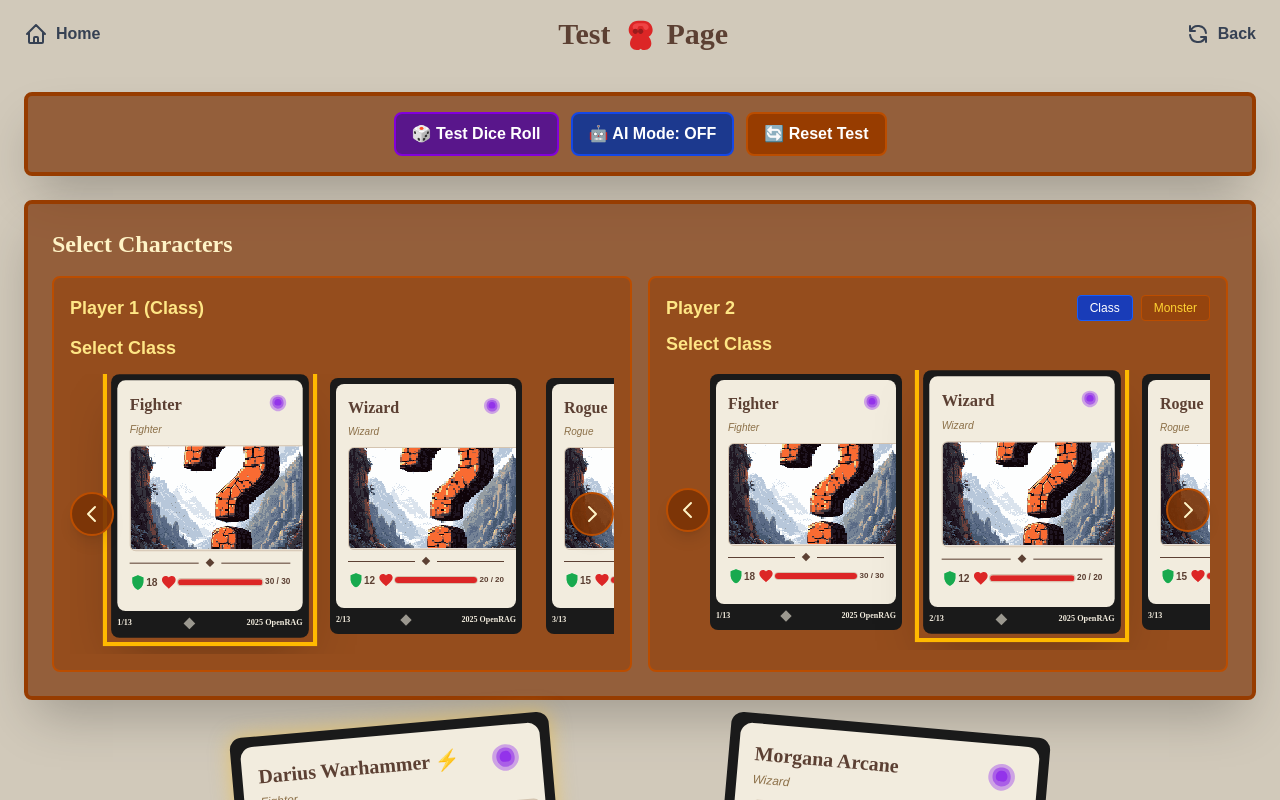
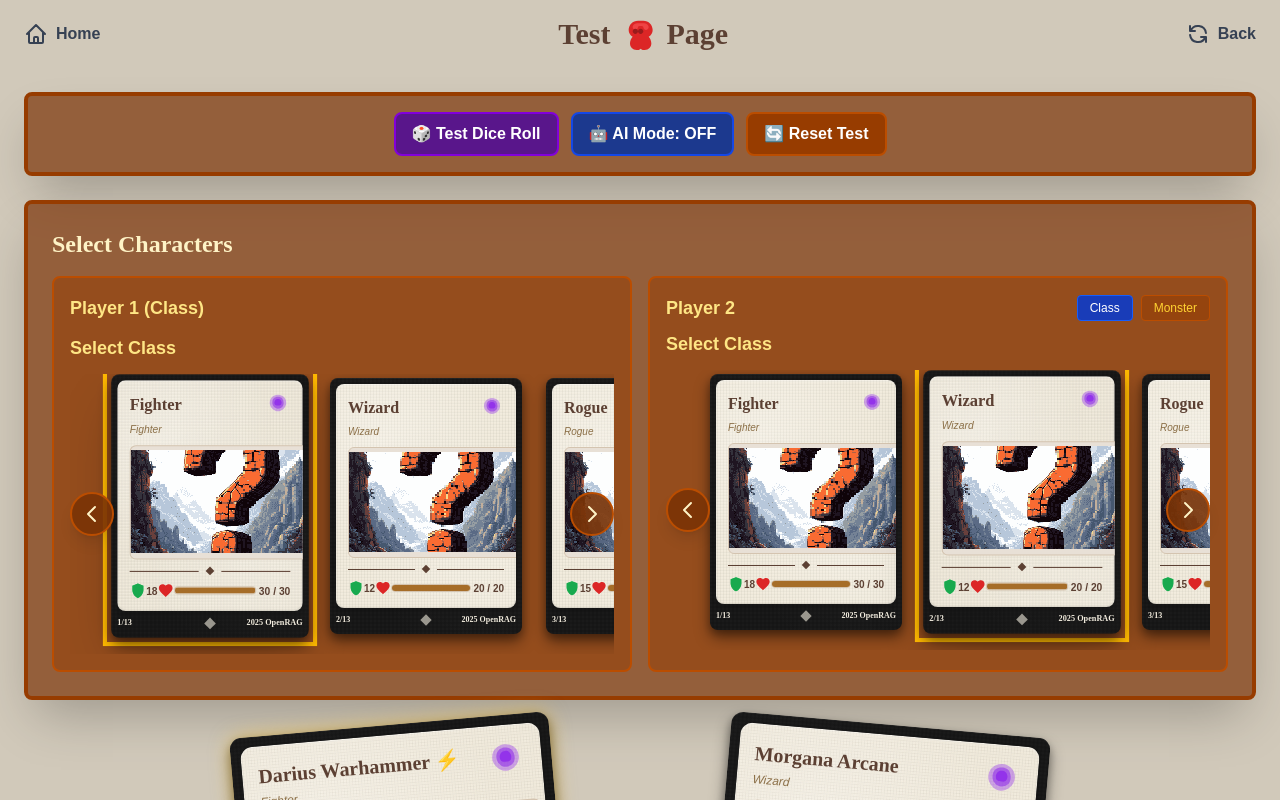
Before and after one commit to SonicDMG/openrag-langflow-app, a Next.js app in the folder typescript/: page /dnd/test in a window 1280 px wide. Shown: the top 800 px of the page. Built offline with nearby package versions, Linux system fonts and the light colour scheme.

Commit message:
Fixed diamond graphic centered in the card wrap

```diff
--- a/typescript/app/dnd/components/CharacterCard.tsx
+++ b/typescript/app/dnd/components/CharacterCard.tsx
@@ -216,10 +216,44 @@ function CharacterCardComponent({
         aspectRatio: '3/4', // Portrait orientation: 3 wide by 4 tall
         padding: framePadding, // Dark frame padding
         boxShadow: isActive
-          ? '0 0 20px rgba(251, 191, 36, 0.5)'
-          : 'none'
+          ? '0 0 20px rgba(251, 191, 36, 0.5), 0 8px 16px rgba(0, 0, 0, 0.4), 0 4px 8px rgba(0, 0, 0, 0.3), inset 0 1px 0 rgba(255, 255, 255, 0.05)'
+          : '0 8px 16px rgba(0, 0, 0, 0.4), 0 4px 8px rgba(0, 0, 0, 0.3), inset 0 1px 0 rgba(255, 255, 255, 0.05)',
+        // Paper texture effect for outer frame
+        backgroundImage: `
+          radial-gradient(circle at 20% 30%, rgba(255, 255, 255, 0.02) 0%, transparent 50%),
+          radial-gradient(circle at 80% 70%, rgba(255, 255, 255, 0.02) 0%, transparent 50%),
+          repeating-linear-gradient(0deg, transparent, transparent 2px, rgba(0, 0, 0, 0.1) 2px, rgba(0, 0, 0, 0.1) 4px),
+          repeating-linear-gradient(90deg, transparent, transparent 2px, rgba(0, 0, 0, 0.1) 2px, rgba(0, 0, 0, 0.1) 4px)
+        `,
+        backgroundSize: '100% 100%, 100% 100%, 4px 4px, 4px 4px',
+        position: 'relative'
       }}
     >
+      {/* Texture overlay for outer frame */}
+      <div
+        className="absolute inset-0 pointer-events-none"
+        style={{
+          borderRadius: borderRadius,
+          background: `
+            repeating-linear-gradient(
+              0deg,
+              rgba(0, 0, 0, 0.03) 0px,
+              transparent 1px,
+              transparent 2px,
+              rgba(0, 0, 0, 0.03) 3px
+            ),
+            repeating-linear-gradient(
+              90deg,
+              rgba(0, 0, 0, 0.03) 0px,
+              transparent 1px,
+              transparent 2px,
+              rgba(0, 0, 0, 0.03) 3px
+            )
+          `,
+          opacity: 0.6,
+          mixBlendMode: 'overlay'
+        }}
+      />
       {/* Inner card with rounded corners */}
       <div
         className="relative overflow-hidden"
@@ -227,9 +261,49 @@ function CharacterCardComponent({
           backgroundColor: '#F2ECDE', // Light beige background
           borderRadius: innerBorderRadius,
           flex: 1,
-          minHeight: 0 // Allow flex to shrink
+          minHeight: 0, // Allow flex to shrink
+          // Paper texture effect for inner card
+          backgroundImage: `
+            radial-gradient(circle at 25% 25%, rgba(255, 255, 255, 0.3) 0%, transparent 50%),
+            radial-gradient(circle at 75% 75%, rgba(255, 255, 255, 0.2) 0%, transparent 50%),
+            radial-gradient(circle at 50% 50%, rgba(0, 0, 0, 0.02) 0%, transparent 50%),
+            repeating-linear-gradient(0deg, transparent, transparent 1px, rgba(0, 0, 0, 0.03) 1px, rgba(0, 0, 0, 0.03) 2px),
+            repeating-linear-gradient(90deg, transparent, transparent 1px, rgba(0, 0, 0, 0.03) 1px, rgba(0, 0, 0, 0.03) 2px)
+          `,
+          backgroundSize: '100% 100%, 100% 100%, 100% 100%, 3px 3px, 3px 3px',
+          // Subtle embossed effect
+          boxShadow: `
+            inset 0 1px 2px rgba(255, 255, 255, 0.5),
+            inset 0 -1px 2px rgba(0, 0, 0, 0.1),
+            0 2px 4px rgba(0, 0, 0, 0.15)
+          `
         }}
       >
+        {/* Paper grain texture overlay */}
+        <div
+          className="absolute inset-0 pointer-events-none"
+          style={{
+            borderRadius: innerBorderRadius,
+            background: `
+              repeating-linear-gradient(
+                0deg,
+                rgba(139, 111, 71, 0.02) 0px,
+                transparent 0.5px,
+                transparent 1px,
+                rgba(139, 111, 71, 0.02) 1.5px
+              ),
+              repeating-linear-gradient(
+                90deg,
+                rgba(139, 111, 71, 0.02) 0px,
+                transparent 0.5px,
+                transparent 1px,
+                rgba(139, 111, 71, 0.02) 1.5px
+              )
+            `,
+            opacity: 0.8,
+            mixBlendMode: 'multiply'
+          }}
+        />
         {/* Defeated overlay */}
         {isDefeated && (
           <div className="absolute inset-0 flex items-center justify-center z-20 pointer-events-none bg-black/30">
@@ -252,7 +326,7 @@ function CharacterCardComponent({
         )}
 
         {/* Card Content */}
-        <div className="h-full flex flex-col" style={{ padding: padding }}>
+        <div className="h-full flex flex-col relative z-10" style={{ padding: padding }}>
         {/* Header with name, type, and symbol */}
         <div className="relative" style={{ marginBottom: isCompact ? '0.5rem' : '0.75rem' }}>
           {/* Purple abstract symbol in top right - flame/swirling design */}
@@ -307,7 +381,7 @@ function CharacterCardComponent({
 
         {/* Central pixel art image in frame - slightly darker beige */}
         <div
-          className="rounded-lg flex justify-center items-center overflow-hidden"
+          className="rounded-lg flex justify-center items-center overflow-hidden mx-auto"
           style={{
             backgroundColor: '#E8E0D6', // Slightly darker beige frame
             border: isCompact ? '1.5px solid #D4C4B0' : '2px solid #D4C4B0',
@@ -316,9 +390,7 @@ function CharacterCardComponent({
             width: imageWidth, // Scaled width
             height: imageHeight, // Scaled height
             aspectRatio: '280/200', // Match the actual image aspect ratio (1.4:1)
-            marginBottom: isCompact ? '0.5rem' : '0.75rem',
-            marginLeft: 'auto',
-            marginRight: 'auto'
+            marginBottom: isCompact ? '0.5rem' : '0.75rem'
           }}
         >
           {monsterImageUrl && !imageError ? (
@@ -501,7 +573,7 @@ function CharacterCardComponent({
 
         {/* Stats section */}
         <div className="mt-auto">
-          <div className="flex items-center justify-between mb-2">
+          <div className="flex items-center justify-between">
             {/* AC (Armor Class) - left side */}
             <div className="flex items-center" style={{ gap: '0' }}>
               {/* Green shield icon */}
@@ -546,12 +618,12 @@ function CharacterCardComponent({
                 <div
                   className="h-full transition-all"
                   style={{
-                    backgroundColor: '#DC2626', // Red
+                    backgroundColor: '#A66D28', // Brown
                     width: `${isDefeated ? 0 : (playerClass.hitPoints / playerClass.maxHitPoints) * 100}%`
                   }}
                 />
               </div>
-              <span className={`font-bold ${abilityTextSize}`} style={{ color: '#5C4033', marginLeft: isCompact ? '0.125rem' : '0.25rem' }}>
+              <span className={`font-bold ${statsTextSize}`} style={{ color: '#5C4033', marginLeft: isCompact ? '0.125rem' : '0.25rem' }}>
                 {isDefeated ? 0 : playerClass.hitPoints} / {playerClass.maxHitPoints}
               </span>
             </div>
@@ -563,7 +635,7 @@ function CharacterCardComponent({
 
       {/* Footer text in dark frame area */}
       <div
-        className="flex items-center justify-between"
+        className="relative flex items-center justify-between"
         style={{
           marginTop: isCompact ? '4px' : '6px',
           paddingTop: '0',
@@ -596,13 +668,15 @@ function CharacterCardComponent({
           </span>
         )}
 
-        {/* Small symbol in center bottom */}
+        {/* Small symbol in center bottom - absolutely centered */}
         <div
+          className="absolute"
           style={{
+            left: '50%',
+            transform: 'translateX(-50%) rotate(45deg)',
             width: isCompact ? '8px' : '10px',
             height: isCompact ? '8px' : '10px',
             backgroundColor: '#F2ECDE',
-            transform: 'rotate(45deg)',
             opacity: 0.6
           }}
         ></div>
```
